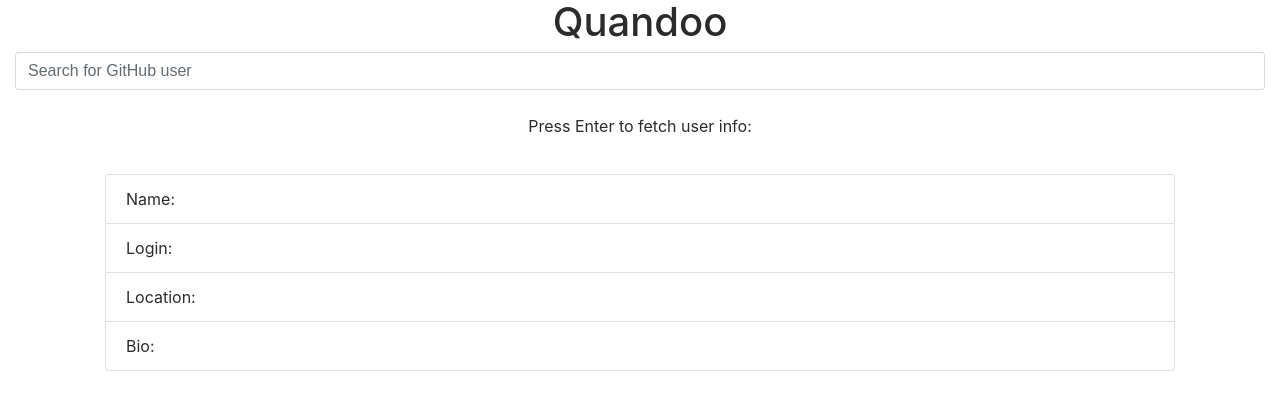
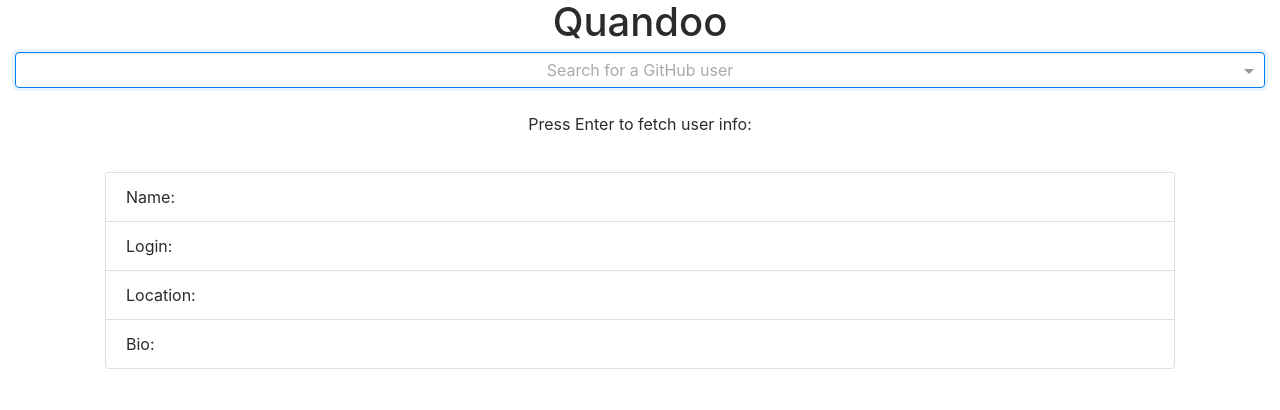
Before and after one commit to alexandr-g/quandoo, a React app: page / in a window 1280 px wide. Shown: the top 410 px of the page. Built offline with nearby package versions, Linux system fonts and the light colour scheme.

Commit message:
AutoComplete on provided options

```diff
--- a/package.json
+++ b/package.json
@@ -18,7 +18,9 @@
   "license": "MIT",
   "dependencies": {
     "react": "^15.5.4",
-    "react-dom": "^15.5.4"
+    "react-dom": "^15.5.4",
+    "react-select": "^1.0.0-rc.3",
+    "react-input-autosize": "1.1.0"
   },
   "devDependencies": {
     "babel": "^6.23.0",
@@ -41,6 +43,7 @@
     "eslint-plugin-standard": "^3.0.1",
     "jest": "^19.0.2",
     "react-test-renderer": "^15.5.4",
+    "style-loader": "^0.16.1",
     "webpack": "^2.4.1",
     "webpack-dev-server": "^2.4.5"
   }
--- a/src/components/SearchBar.js
+++ b/src/components/SearchBar.js
@@ -1,6 +1,8 @@
 import React from 'react'
 import api from '../utils/api'
 import Results from './Results'
+import Select from 'react-select'
+import 'react-select/dist/react-select.css'
 
 class SearchBar extends React.Component {
   constructor (props) {
@@ -13,8 +15,8 @@ class SearchBar extends React.Component {
     this.handleSubmit = this.handleSubmit.bind(this)
   }
 
-  handleChange (event) {
-    this.setState({username: event.target.value})
+  handleChange (newValue) {
+    this.setState({username: newValue})
   }
 
   handleSubmit (event) {
@@ -25,14 +27,22 @@ class SearchBar extends React.Component {
   }
 
   render () {
+    const options = [
+      { value: 'alexandr-g', label: 'alexandr-g' },
+      { value: 'btholt', label: 'btholt' },
+      { value: 'coryhouse', label: 'coryhouse' },
+      { value: 'gaearon', label: 'gaearon' }
+    ]
+
     return (
       <form onSubmit={this.handleSubmit}>
         <div className='container-fluid'>
-          <input
-            id='search-input'
-            type='text'
-            className='form-control'
-            placeholder='Search for GitHub user'
+          <Select
+            autofocus
+            simpleValue
+            name='search-input'
+            options={options}
+            placeholder='Search for a GitHub user'
             value={this.state.username}
             onChange={this.handleChange}
           />
```
